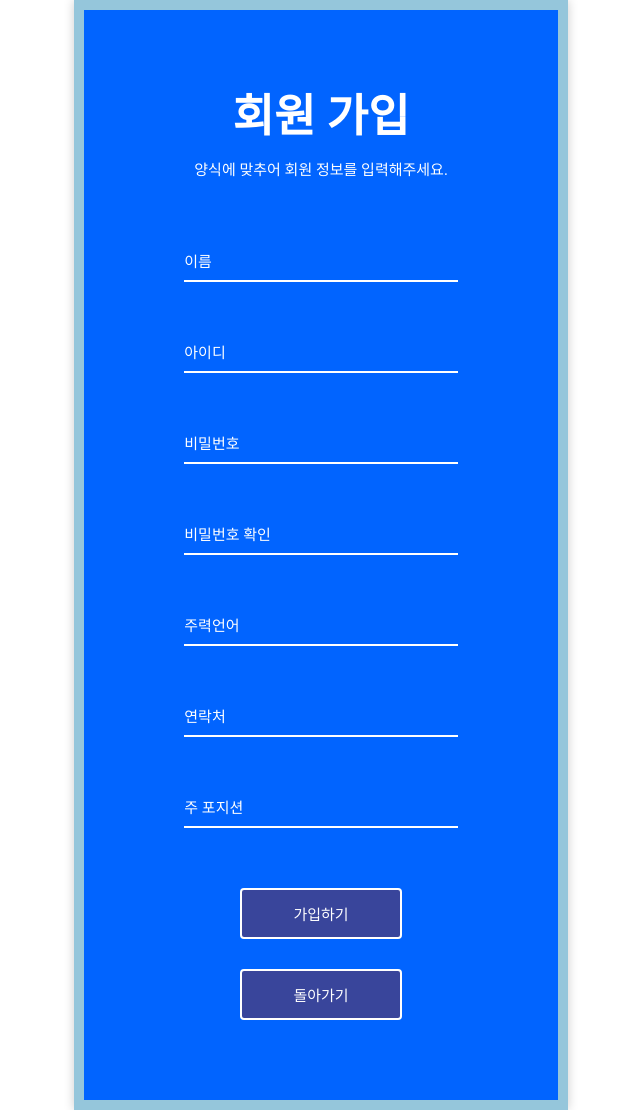
After one commit to wormsJJG/ForDeveloper, a Java web app: page /intro/register.jsp in a window 1280 px wide. The commit adds this page. Shown: the whole page, without its empty margins (319-959 px from the left). Run offline with Tomcat 11, a stand-in JSP engine, Linux system fonts and the light colour scheme.

Commit message:
Create RegisterView

```diff
--- /dev/null
+++ b/ForDeveloperProject/WebContent/css/register.css
@@ -0,0 +1,198 @@
+@charset "UTF-8";
+* {
+      box-sizing: border-box;
+    }
+
+    body {
+      margin: 0;
+      padding: 0;
+
+      color: #ffffff;
+      font-size: 15px;
+    }
+
+    input,
+    textarea,
+    button {
+      color: #ffffff;
+      font-size: 15px;
+    }
+
+    input:focus,
+    textarea:focus,
+    button:focus {
+      outline: none;
+    }
+
+    textarea {
+      resize: none;
+    }
+
+    h3 {
+      margin: 0 0 12px 0;
+
+      font-size: 45px;
+      text-align: center;
+      text-transform: uppercase;
+    }
+
+    p {
+      padding: 0 10px;
+      margin: 0 0 55px 0;
+
+      text-align: center;
+      line-height: 1.8;
+    }
+
+    .wrapper {
+      min-height: 100vh;
+
+      display: flex;
+      align-items: center;
+    }
+
+    .form-container {
+      max-width: 767px;
+
+      margin: auto;
+      padding: 70px 100px 80px;
+
+      border: 10px solid #95c6db;
+      background: #0164ff;
+      box-shadow: 0 0 10px 0 rgba(0, 0, 0, 0.2);
+    }
+
+    .form-group {
+      position: relative;
+
+      display: block;
+
+      margin-bottom: 48px;
+    }
+
+    .form-group span {
+      position: absolute;
+      top: 11px;
+
+      color: #fff;
+      font-size: 15px;
+      cursor: text;
+      transition: all 0.2s ease;
+      transform-origin: 0 0;
+    }
+
+    .form-group span.border {
+      position: absolute;
+      left: 0;
+      top: 41px;
+
+      width: 100%;
+      height: 2px;
+
+      display: block;
+      background: #00fe9a;
+      transform: scaleX(0);
+      transition: all 0.15s ease;
+    }
+
+    .form-control {
+      width: 100%;
+      height: 43px;
+
+      display: block;
+
+      font-size: 15px;
+      border: none;
+      border-bottom: 2px solid #fff;
+      background: none;
+    }
+
+    .form-control:focus,
+    .form-control:valid {
+      border-bottom: 2px solid #fff;
+    }
+
+    .form-control:focus + span,
+    .form-control:valid + span {
+      transform: translateY(-22px) scale(0.8);
+    }
+
+    .form-control:focus + span + .border,
+    .form-control:valid + span + .border {
+      transform: scaleX(1);
+    }
+
+    textarea.form-control {
+      padding: 13px 1px;
+    }
+
+    button[type="submit"]{
+      width: 162px;
+      height: 51px;
+
+      display: flex;
+      align-items: center;
+      justify-content: center;
+
+      margin: 60px auto 0;
+      padding: 0;
+
+      color: #ffffff;
+      border: 2px solid #ffffff;
+      border-radius: 4px;
+      background-color: #39459b;
+      cursor: pointer;
+      text-transform: uppercase;
+      transition: background-color 0.2s linear;
+    }
+    button[type="button"]{
+      width: 162px;
+      height: 51px;
+
+      display: flex;
+      align-items: center;
+      justify-content: center;
+
+      margin: 30px auto 0;
+      padding: 0;
+
+      color: #ffffff;
+      border: 2px solid #ffffff;
+      border-radius: 4px;
+      background-color: #39459b;
+      cursor: pointer;
+      text-transform: uppercase;
+      transition: background-color 0.2s linear;
+    }
+
+    button[type="submit"]:hover {
+      background-color: #299cd1;
+    }
+    button[type="button"]:hover {
+      background-color: #fa64af;
+    }
+
+    @media(max-width:767px) {
+      h3 {
+        font-size: 38px
+      }
+
+      p {
+        padding: 0;
+        font-size: 14px;
+      }
+
+      .wrapper {
+        background: #39459b;
+        border: 10px solid #95c6db;
+      }
+
+      .form-container {
+        width: 100%;
+
+        padding: 24px;
+
+        border: none;
+        box-shadow: none;
+      }
+    }
--- a/ForDeveloperProject/WebContent/intro/login.jsp
+++ b/ForDeveloperProject/WebContent/intro/login.jsp
@@ -23,7 +23,7 @@
             <div class="login-form-left-side">
                 <div class="login-top-wrap">
                     <span>아직도 계정이 없으십니까?</span>
-                    <button class="create-account-btn shadow-light">회원가입</button>
+                    <button class="create-account-btn shadow-light" onclick="location.href='../intro/register.jsp'">회원가입</button>
                 </div>
                 <div class="login-input-container">
                     <div class="login-input-wrap input-id">
--- /dev/null
+++ b/ForDeveloperProject/WebContent/intro/register.jsp
@@ -0,0 +1,49 @@
+<%@ page language="java" contentType="text/html; charset=UTF-8"
+	pageEncoding="UTF-8"%>
+<!DOCTYPE html>
+<html lang="ko">
+<head>
+<meta charset="UTF-8">
+<title>HTML5 Form template</title>
+<link rel="stylesheet" href="../css/register.css">
+</head>
+<body>
+	<div class="wrapper">
+		<div class="form-container">
+			<form>
+				<h3>회원 가입</h3>
+				<p>양식에 맞추어 회원 정보를 입력해주세요.</p>
+				<div class="form-group">
+					<input type="text" class="form-control" required> <span>이름</span>
+					<span class="border"></span>
+				</div>
+				<div class="form-group">
+					<input type="text" class="form-control" required> <span>아이디</span>
+					<span class="border"></span>
+				</div>
+				<div class="form-group">
+					<input type="password" class="form-control" required> <span>비밀번호</span>
+					<span class="border"></span>
+				</div>
+				<div class="form-group">
+					<input type="password" class="form-control" required> <span>비밀번호
+						확인</span> <span class="border"></span>
+				</div>
+				<div class="form-group">
+					<input type="text" class="form-control" required> <span>주력언어</span> <span class="border"></span>
+				</div>
+				<div class="form-group">
+					<input type="text" class="form-control" required> <span>연락처
+						</span> <span class="border"></span>
+				</div>
+				<div class="form-group">
+					<input type="text" class="form-control" required> <span>주 포지션
+				</span> <span class="border"></span>
+				</div>
+				<button type="submit">가입하기</button>
+				<button type="button" onclick="location.href='../intro/login.jsp'">돌아가기</button>
+			</form>
+		</div>
+	</div>
+</body>
+</html>
```
